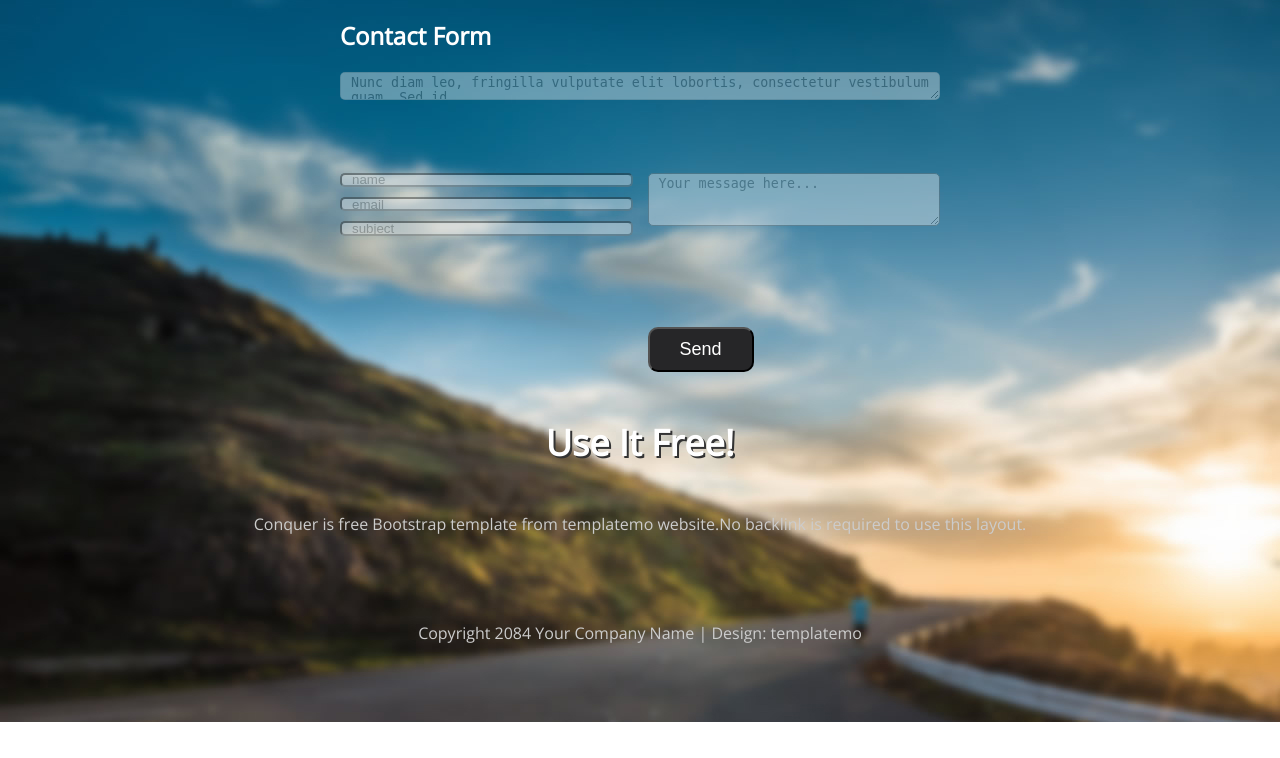
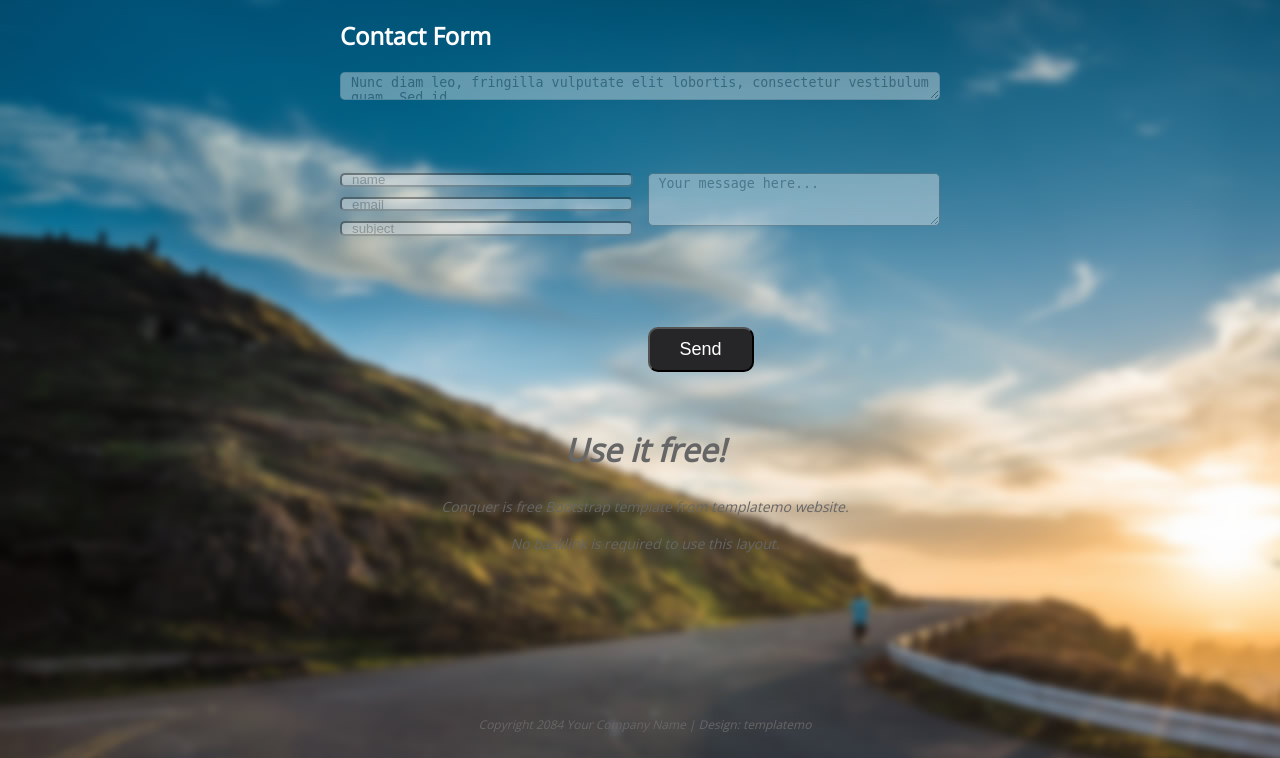
Before and after one commit to GreatDeveloper66/voyage-prework-tier1-adams, a PHP site: page / in a window 1280 px wide. Shown: the part 3599-4357 px from the top of the page. Before the commit the page ends 4321 px from the top, so only its background shows below. Run offline with PHP 8.4, Linux system fonts and the light colour scheme; some libraries are stand-ins or nearby versions.

Commit message:
restyled footer

```diff
--- a/css/index.css
+++ b/css/index.css
@@ -310,22 +310,43 @@ div.row5 {
 
 footer {
 	display: grid;
-	grid-template-rows: 1fr 1fr 1fr;
+	grid-template-rows: 1fr 1fr;
+	grid-auto-rows: auto;
+	justify-items: center;
+	align-items: start;
 	top: auto;
 	margin: auto;
 	width: 100%;
 	text-align: center;
 	height: auto;
-	/*background-color: #FFFFFF;*/
 	color: #ccc;
+	font-style: italic;
+	padding: 5px;
 }
 
-footer h2 {
+footer div.content {
+
+}
+
+footer div.copyright {
+	color: #666;
+	font-size: 12px;
+	margin-top: 35px;
+	align-self: end;
+}
+
+footer div.content p {
+	font-size: 14px;
+	color: #666;
+	line-height: 1.6em;
+}
+
+footer div.content h2 {
 	font-weight: bold;
-	color: #FFFFFF;
-	text-transform: capitalize;
-	text-shadow: 2px 2px #333;
-	font-size: 36px;
+	color: #666;
+	font-size: 32px;
+	margin-bottom: 25px;
+	margin-top: 35px;
 }
 
 form {
--- a/index.html
+++ b/index.html
@@ -173,9 +173,13 @@ Etiam a mi quis arcu varius condimentum." disabled></textarea>
 	</main>
 
 <footer>
+	<div class="content">
 		<h2>Use it free!</h2>
-		<p>Conquer is free Bootstrap template from templatemo website.No backlink is required to use this layout.</p>
+		<p>Conquer is free Bootstrap template from templatemo website.</p><p>No backlink is required to use this layout.</p>
+	</div>
+	<div class="copyright">
 		<p>Copyright 2084 Your Company Name | Design: templatemo</p>
+	</div>
 
 
 	</footer>
```
